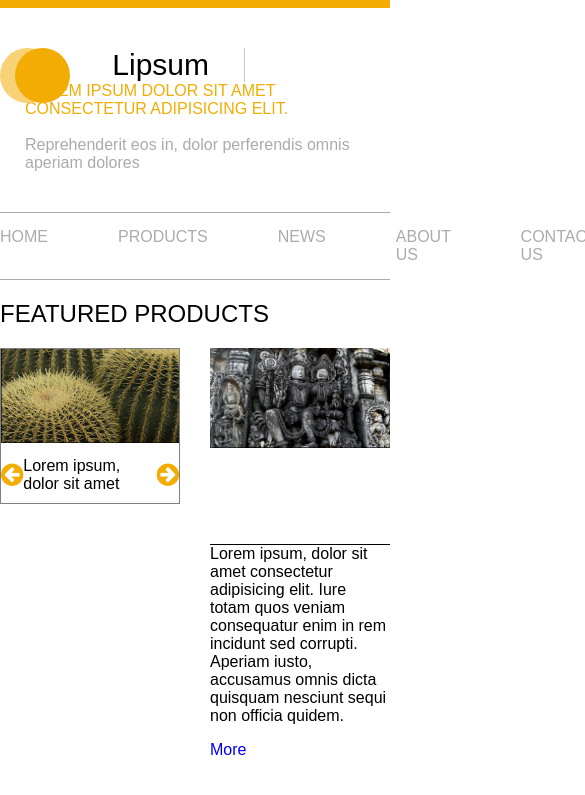
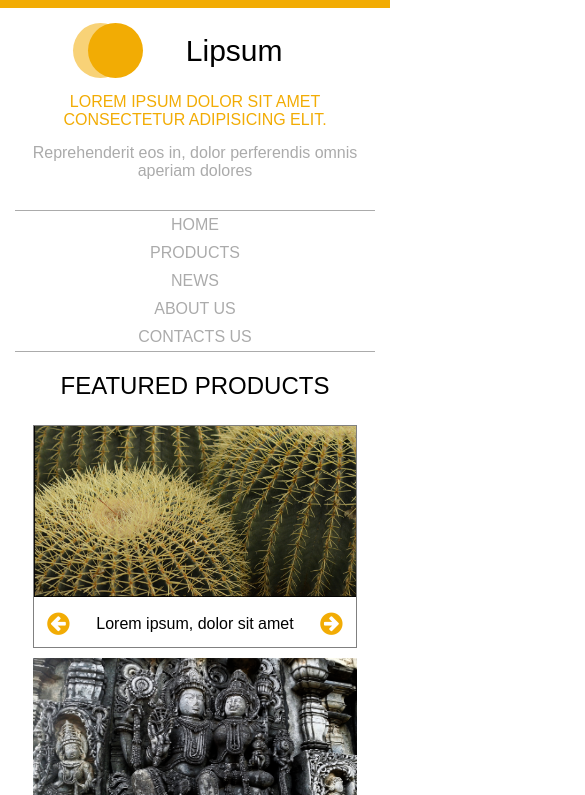
Before and after one commit to Walter-Mateus/psd_project, a plain HTML site: page index.html in a window 390 px wide. Shown: the top 795 px of the page, 585 px wide, since content can reach past the window. Drawn offline with Linux system fonts and the light colour scheme.

Commit message:
finished adaptive

```diff
--- a/style.css
+++ b/style.css
@@ -17,7 +17,9 @@ a {
   text-decoration: none;
 }
 
-h1, h2, h3 {
+h1,
+h2,
+h3 {
   text-transform: uppercase;
   font-weight: lighter;
 }
@@ -58,7 +60,8 @@ header,
   margin: 0 0 18px 0;
 }
 
-#logo, #logo-footer {
+#logo,
+#logo-footer {
   position: relative;
   width: 245px;
   align-items: center;
@@ -67,6 +70,7 @@ header,
   justify-content: flex-end;
   padding-right: 35px;
   border-right: 1px solid #cac8c5;
+  height: 55px;
 }
 
 #logo::before,
@@ -82,13 +86,15 @@ header,
   top: 0px;
 }
 
-#logo::before, #logo-footer::before {
+#logo::before,
+#logo-footer::before {
   background: #f8d277;
   position: absolute;
   left: 0;
 }
 
-#logo::after, #logo-footer::after {
+#logo::after,
+#logo-footer::after {
   background: #f2ac04;
   position: absolute;
   left: 15px;
@@ -102,6 +108,7 @@ header,
 
 #header-menu ul {
   display: flex;
+  flex-wrap: wrap;
 }
 
 #header-menu ul li a {
@@ -118,25 +125,23 @@ header,
 #banners {
   display: flex;
   flex-wrap: wrap;
-
 }
 
 #banners > div {
   width: 50%;
 }
 
-#banners > div img{
+#banners > div img {
   max-width: 100%;
 }
 
-#banners .bn-left .wrap{
+#banners .bn-left .wrap {
   margin-right: 15px;
   border: 1px solid gray;
 }
 
-#banners .bn-right .wrap{
+#banners .bn-right .wrap {
   margin-left: 15px;
-
 }
 
 #banners .bn-right .img-block {
@@ -145,15 +150,12 @@ header,
   overflow: hidden;
 }
 
-
-
-#banners  i {
+#banners i {
   color: #f2ac04;
   font-size: 26px;
 }
 
-
-#banners .bn-right p{
+#banners .bn-right p {
   border-top: 1px solid #000;
 }
 
@@ -185,23 +187,20 @@ header,
 
 #content .item {
   width: 33.33%;
-
 }
 
 #content .item h2 {
   margin: 0 0 30px 0;
 }
 
-#content .about, #content .contacts {
+#content .about,
+#content .contacts {
   padding: 0 40px;
-
 }
 
-
 #content .about {
-    border-left: 1px solid grey ;
-    border-right: 1px solid grey ;
-
+  border-left: 1px solid grey;
+  border-right: 1px solid grey;
 }
 .news {
   padding-right: 10px;
@@ -216,7 +215,7 @@ header,
 }
 
 .news .block-news h4 {
-    margin: 0 0 5px 0
+  margin: 0 0 5px 0;
 }
 
 .news .date-news span {
@@ -224,14 +223,13 @@ header,
   font-weight: bold;
   width: 100%;
   font-size: 22px;
-
 }
 
 .news .date-news {
   border-right: 1px solid grey;
   padding-right: 10px;
   text-align: center;
-    margin-right:10px;
+  margin-right: 10px;
 }
 
 .about {
@@ -249,7 +247,6 @@ header,
   border: none;
 }
 
-
 .contacts i {
   font-size: 26px;
   width: 15%;
@@ -262,7 +259,8 @@ header,
   color: gray;
 }
 
-.contacts > div:first-of-type span, .contacts > div:first-of-type + div span {
+.contacts > div:first-of-type span,
+.contacts > div:first-of-type + div span {
   font-weight: bold;
 }
 
@@ -283,7 +281,6 @@ footer {
   width: 190px;
 }
 
-
 footer ul li a {
   color: gray;
   padding: 0px 10px;
@@ -291,8 +288,6 @@ footer ul li a {
   display: block;
   text-transform: uppercase;
   font-size: 12px;
-
-
 }
 
 footer ul {
@@ -306,5 +301,107 @@ footer ul li:last-child a {
 }
 
 footer span {
-    color:grey;
+  color: grey;
 }
+
+@media (max-width: 1030px) {
+  body {
+    padding: 15px;
+  }
+}
+
+@media (max-width: 700px) {
+  body {
+    padding: 15px;
+  }
+  #logo {
+    border: none;
+  }
+
+  #header-text {
+    margin: 15px;
+    padding: 0;
+  }
+
+  #header-top {
+    padding: 0 0 15px 0;
+    justify-content: center;
+    text-align: center;
+  }
+
+  #header-text h4 {
+    margin-bottom: 15px;
+  }
+  #header-menu ul {
+    justify-content: center;
+  }
+
+  .title-products {
+    text-align: center;
+  }
+  #banners {
+    flex-direction: column;
+    align-items: center;
+    text-align: center;
+  }
+  #banners .wrap {
+    margin: 5px 0 !important;
+  }
+  #banners .bn-right .img-block {
+    height: auto;
+  }
+
+  #banners > div {
+    width: 90%;
+  }
+  #banners .bn-right h3 {
+    width: 90%;
+    font-size: 4vw;
+  }
+
+  #header-menu ul a {
+    padding: 10px 35px;
+  }
+  #content {
+    margin-top: 5px;
+    padding-top: 5px;
+    flex-direction: column;
+    align-items: center;
+    text-align: center;
+  }
+  #content .item {
+    width: 90%;
+  }
+  #content h2 {
+    margin: 10px !important;
+  }
+  #content .contacts {
+    margin-top: 15px;
+  }
+
+  footer ul {
+    justify-content: center;
+    margin-top: 5px;
+  }
+
+  footer {
+      margin-top: 5px 0;
+      padding: 10px 0;
+  }
+
+  #content .contacts,
+  #content .about {
+    padding: 0 15px;
+  }
+}
+
+@media (max-width: 420px) {
+  #header-menu ul {
+    flex-direction: column;
+    align-items: center;
+  }
+
+  #header-menu ul li a {
+    padding: 5px 0;
+  }
+}
```
Lines whose indentation alone changed are shown as unchanged.
